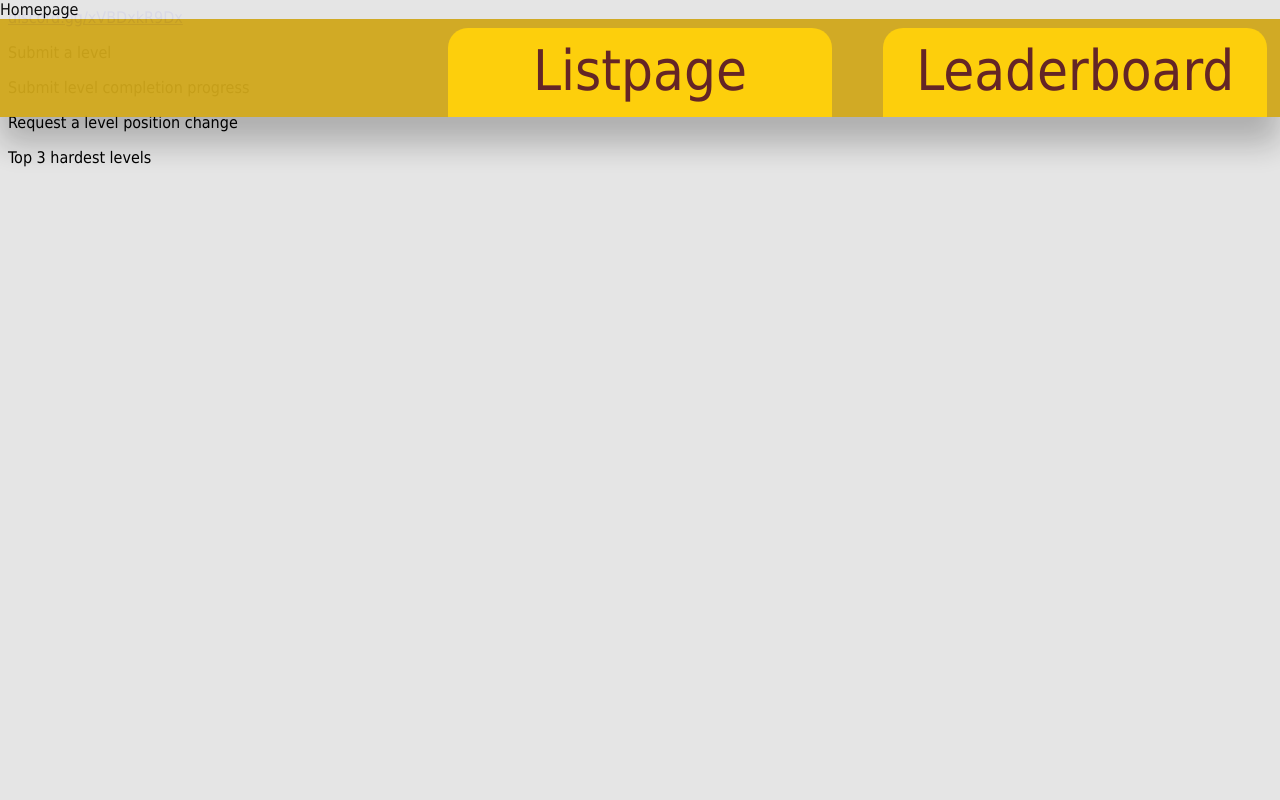
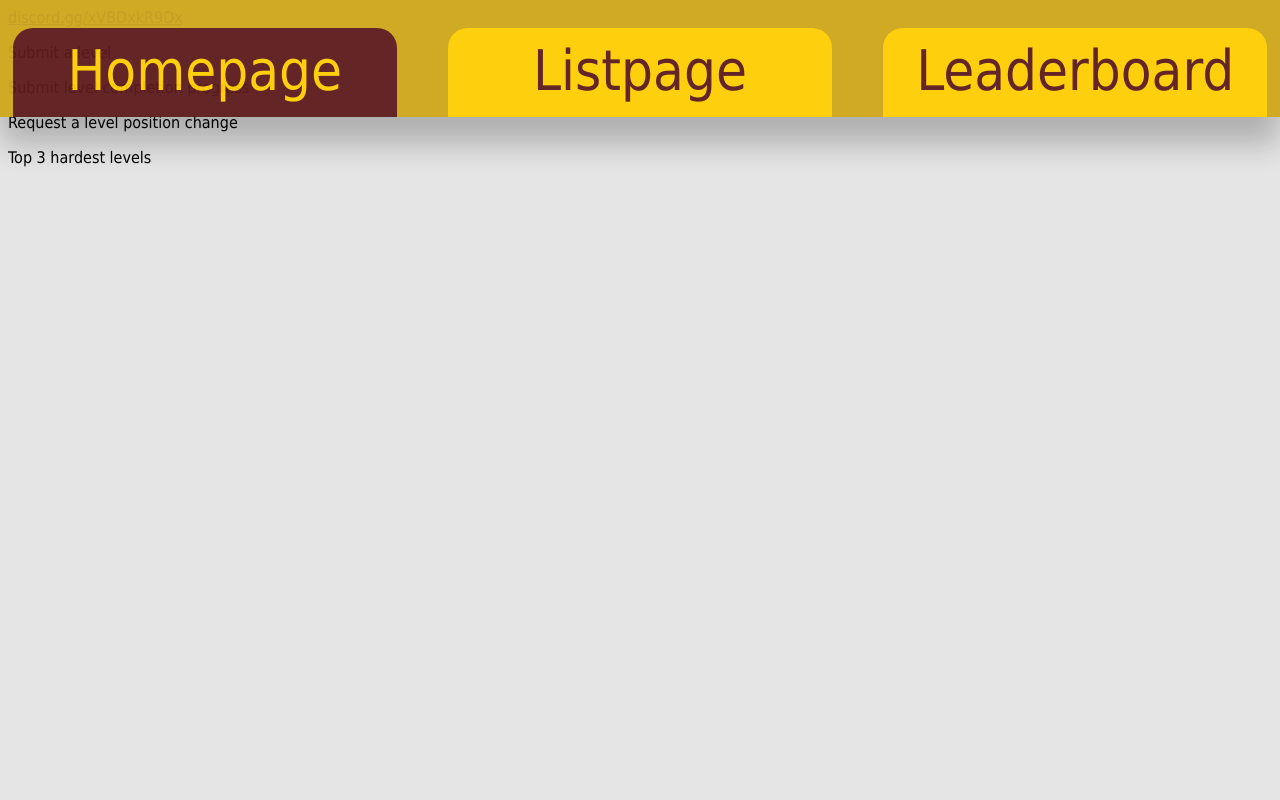
Before and after one commit to SMM2Top150/SMM2Top150.github.io, a plain HTML site: page src/HomePage/index.html in a window 1280 px wide. Shown: the top 800 px of the page. Drawn offline with Linux system fonts and the light colour scheme; files that its build step writes are made by us from their sources; a script that the page names is missing.

Commit message:
Update format.css

```diff
--- a/src/format.css
+++ b/src/format.css
@@ -34,7 +34,7 @@
     border-radius: 20px 20px 0px 0px;
 }
 
-#navTabHome {
+#navTabOnHome {
     text-align: center;
     font-style: normal;
     font-weight: 400;
```
